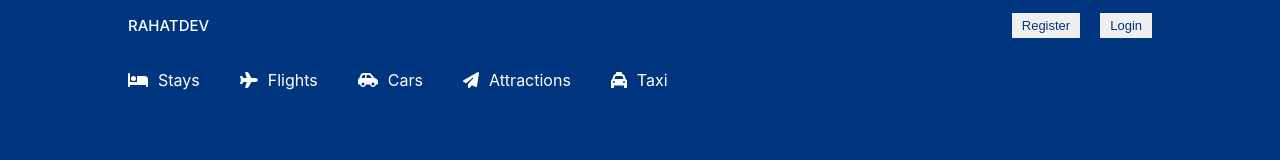
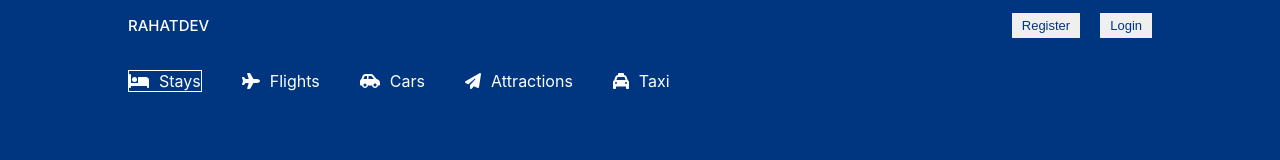
Before and after one commit to bellicose77/booking-app-clientside, a React (Create React App) app: page / in a window 1280 px wide. Shown: the top 160 px of the page. Built offline with nearby package versions, Linux system fonts and the light colour scheme.

Commit message:
header section

```diff
--- a/src/components/Header/Header.css
+++ b/src/components/Header/Header.css
@@ -18,3 +18,6 @@ gap:40px;
     gap:10px;
     align-items: center;
 }
+.headerListItem.active{
+    border: 1px solid white;
+}
```
